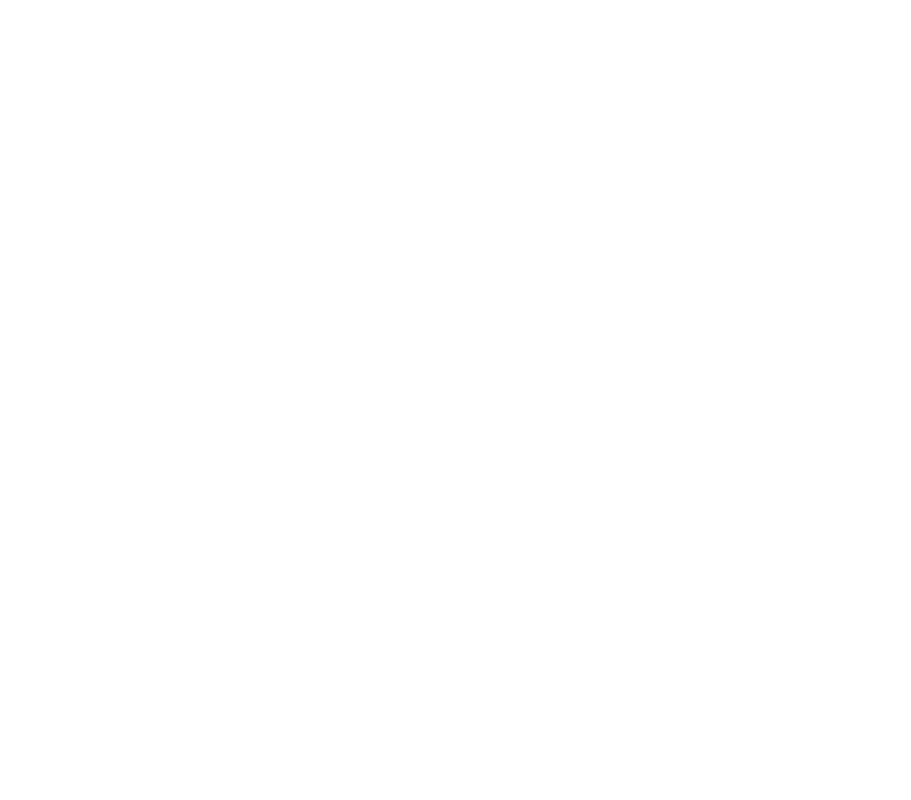
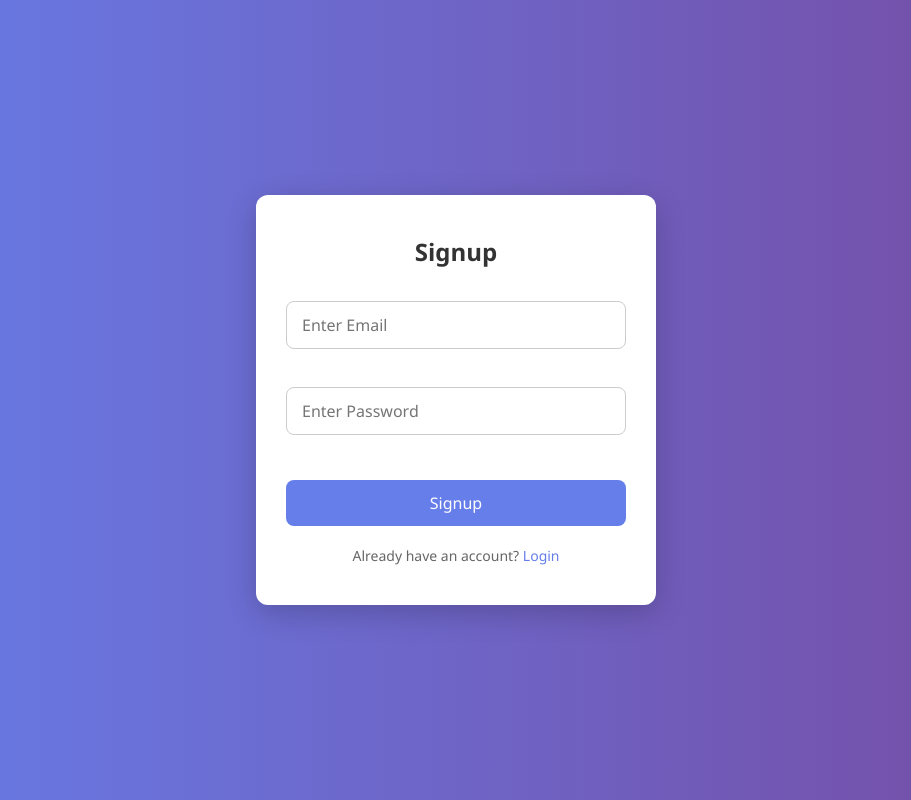
Before and after one commit to shyam044/gate, a plain HTML site: page static/signup.html in a window 1280 px wide. Shown: the whole page, without its empty margins (184-1095 px from the left). Drawn offline with Linux system fonts and the light colour scheme.

Commit message:
Update signup.html

```diff
--- a/static/signup.html
+++ b/static/signup.html
@@ -1,3 +1,19 @@
+<!DOCTYPE html>
+<html lang="en">
+<head>
+  <meta charset="UTF-8">
+  <title>Signup - GATE Explorer</title>
+  <link rel="stylesheet" href="design.css">
+</head>
+<body>
+  <div class="card">
+    <h2>Signup</h2>
+    <input type="text" id="signupEmail" placeholder="Enter Email"><br><br>
+    <input type="password" id="signupPassword" placeholder="Enter Password"><br><br>
+    <button onclick="signup()">Signup</button>
+    <p>Already have an account? <a href="login.html">Login</a></p>
+  </div>
+
 <script>
 async function signup() {
   const email = document.getElementById("signupEmail").value.trim();
@@ -29,3 +45,7 @@ async function signup() {
   }
 }
 </script>
+
+
+</body>
+</html>
```
